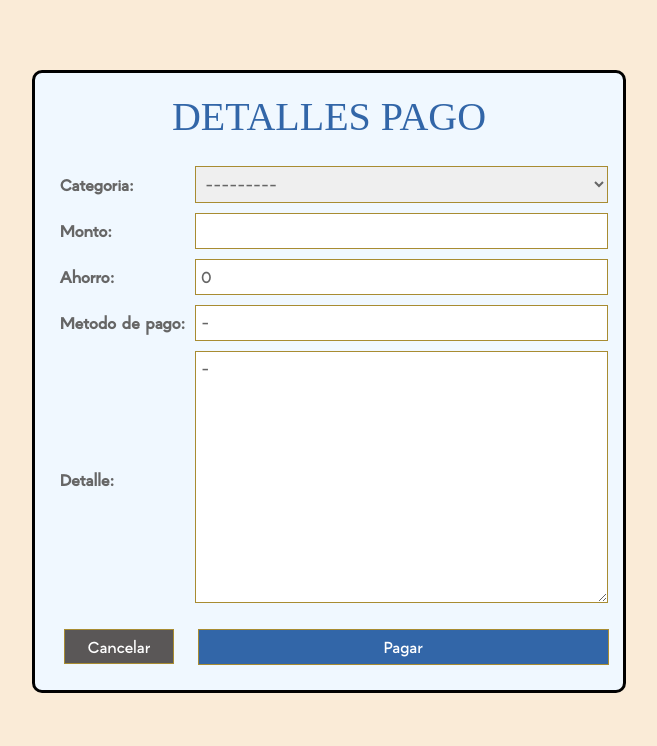
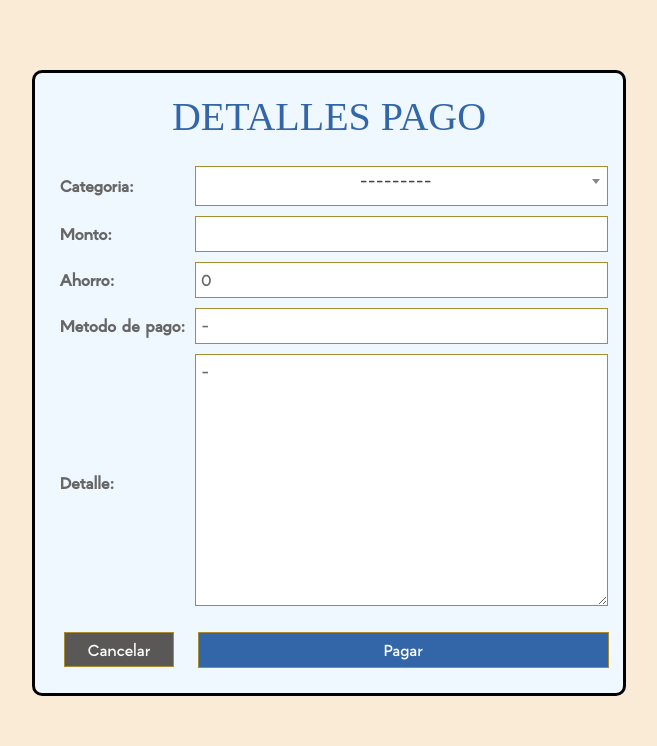
Before and after one commit to Fredezap/gastos-django, a Django app: page /movementsCreate/ in a window 1280 px wide; the page is wider, and only the part inside the window is pictured. Shown: the part 80-826 px from the top of that part, without its empty margins (311-968 px from the left). Before the commit the page ends 773 px from the top of that part, so only its background shows below. Run offline with Django 4.2, Linux system fonts and the light colour scheme; data that the repository does not hold is empty; some web fonts are replaced.

Commit message:
adding select2

```diff
--- a/gestor_gastos/forms.py
+++ b/gestor_gastos/forms.py
@@ -3,7 +3,7 @@ from django import forms
 from .models import Movements, Category
 
 class MovementsPaymentForm(ModelForm):
-    category = forms.ModelChoiceField(queryset=Category.objects.filter(is_payment=True), label='Categoria', widget=forms.Select(attrs={'class': 'category-select'}))
+    category = forms.ModelChoiceField(queryset=Category.objects.filter(is_payment=True).order_by('name'), label='Categoria', widget=forms.Select(attrs={'class': 'category-select select2'}))
     class Meta:
         model = Movements
         exclude = ('total_amount', 'salary_funds_before', 'still_exist', 'is_savings_withdraw',
--- a/gestor_gastos/views.py
+++ b/gestor_gastos/views.py
@@ -39,11 +39,9 @@ def movementsIndex(request):
 
 def movementsCreate(request):
     if request.method == "GET":
-        categories = Category.objects.filter(is_payment=True).order_by('name')
         form = MovementsPaymentForm()
         context = {
             'form': form,
-            'categories': categories,
         }
         return render(request, '../templates/movements/create.html', context)
 
@@ -132,14 +130,10 @@ def categoriesCreate(request):
         if form.is_valid():
             new_category = form.save(commit=False)
             categoryName = form.cleaned_data['name'].capitalize()
-            print(categoryName)
-            print(type(categoryName))
             try:
                 check_already_exist = Category.objects.get(name=categoryName)
-                print(check_already_exist)
             except ObjectDoesNotExist:
                 check_already_exist = None
-            print(check_already_exist)
             if check_already_exist == None:
                 new_category.name = categoryName
                 new_category.save()
--- a/static/css/forms.css
+++ b/static/css/forms.css
@@ -31,6 +31,30 @@ select {
     width: 100%;
     margin: 5px;
 }
+
+/* Modifying some default styles from library select 2 */
+.select2 {
+    outline: none;
+    box-shadow: none;
+    border: 1px solid var(--color-secondary);
+    margin: 5px;
+    height: 40px;
+    width: 100% !important;
+}
+
+.select2-selection{
+    height: 38px !important;
+}
+.select2-selection__rendered{
+    text-align: center;
+}
+
+.select2-container--default .select2-selection--single {
+    background-color: #fff;
+    border: none;
+    border-radius: 0px;
+}
+/* End modifying some default styles from library select 2 */
 
 .btn-send {
     background-color: var(--color-primary);
--- a/templates/layout/base.html
+++ b/templates/layout/base.html
@@ -15,6 +15,8 @@
         <link rel="stylesheet" href="https://cdnjs.cloudflare.com/ajax/libs/font-awesome/4.7.0/css/font-awesome.min.css">
         <link rel="stylesheet" href="{% static 'css/style.css' %}">
         <script src="https://code.jquery.com/jquery-3.6.0.min.js"></script>
+        <link rel="stylesheet" href="https://cdnjs.cloudflare.com/ajax/libs/select2/4.0.13/css/select2.min.css">
+        <script src="https://cdnjs.cloudflare.com/ajax/libs/select2/4.0.13/js/select2.min.js"></script>
 
         {% block 'styles' %}{% endblock %}
     </head>
--- a/templates/movements/create.html
+++ b/templates/movements/create.html
@@ -19,21 +19,12 @@
             <input class='btn-send' type="submit" value="Pagar" name="NewPaymentForm">
         </div>
     </form>
+{% endblock %}
 
-    {% comment %} {% block 'scripts' %}
-    <script type="text/javascript">
-        $(".category-select").change(function () {
-            var selectedOption = $(this).find(":selected");
-            var categoryId = selectedOption.val();
-            var categoryName = selectedOption.text();
-            var categoryData = selectedOption.data();
-
-            console.log("Category ID:", categoryId);
-            console.log("Category Name:", categoryName);
-            console.log("Category Data:", categoryData);
-
-        });
-    </script>
-    {% endblock %} {% endcomment %}
-
+{% block 'scripts' %}
+<script>
+    $(document).ready(function() {
+        $('.category-select').select2();
+    });
+</script>
 {% endblock %}
```
Also changed, not shown: movements/partials/graph.png (deleted).
